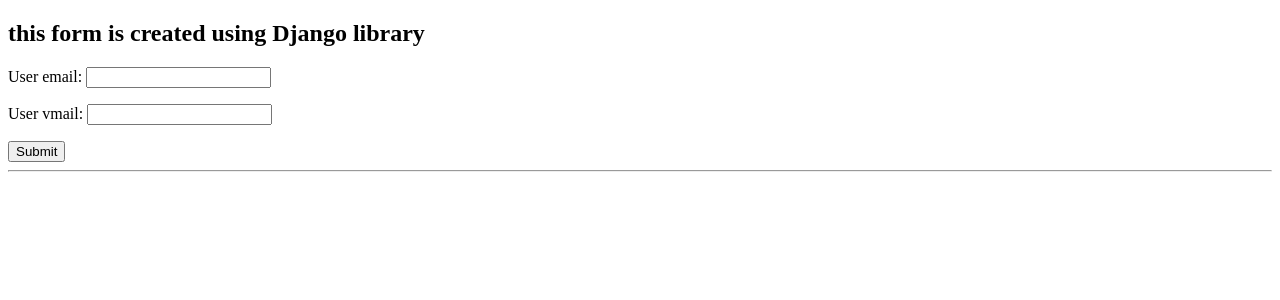
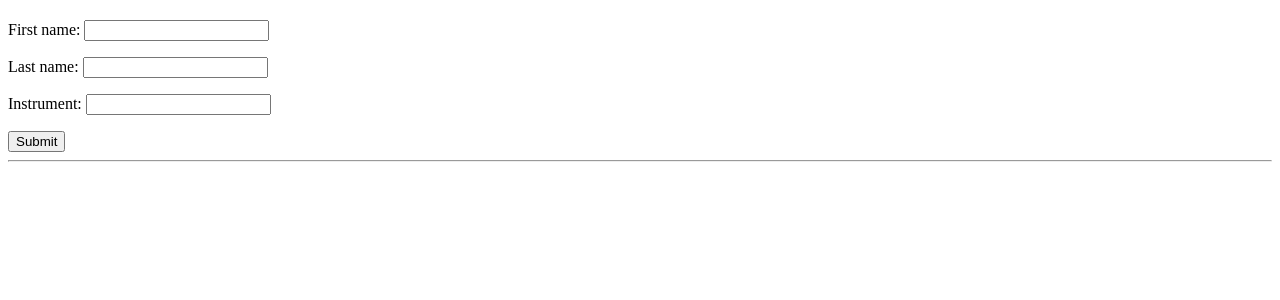
Before and after one commit to nahidkishore/Django-practice, a Django app: page /form/ in a window 1280 px wide. Shown: the top 300 px of the page. Run offline with Django 3.2, Linux system fonts and the light colour scheme.

Commit message:
Django Models forms

```diff
--- a/first_app/forms.py
+++ b/first_app/forms.py
@@ -1,24 +1,15 @@
 from django import forms
 from django.core import validators
+from first_app import models
 
 
 
+class  MusicianForm (forms.ModelForm):
 
-class user_form(forms.Form):
-  user_email= forms.EmailField()
-  user_vmail= forms.EmailField()
+  class Meta:
+    model = models.Musician
+    fields = "__all__"
 
+    # jodi specific kono kicho bad dite chai, tahole  exclude use korbo.....    exclude =['first_name]
 
-
-
-
-
-  def clean(self):
-    all_cleaned_data = super().clean()
-
-    user_email = all_cleaned_data['user_email']
-    user_vmail =all_cleaned_data ['user_vmail']
-
-
-    if user_email != user_vmail:
-      raise forms.ValidationError(" Fields donot Match !!")
+    # r jodi specific koyeta form rakhte chai, tahole fields use korbo....    fields= (' first_name', 'last_name')
--- a/first_app/views.py
+++ b/first_app/views.py
@@ -15,19 +15,17 @@
 
 
 def form (request):
-  new_form= forms.user_form()
-  diction={ 'test_form': new_form, 'heading1': 'this form is created using Django library'}
+  new_form= forms.MusicianForm()
 
   if request.method == 'POST':
-    new_form=forms.user_form(request.POST)
-    diction.update({'test_form': new_form})
+    new_form=forms.MusicianForm(request.POST)
+
+
+    if new_form.is_valid():
+      new_form.save(commit=True)
+      return index(request)
 
 
 
-    if new_form.is_valid():
-      diction.update({'field':'Fields Match !!'})
-
-      diction.update({'form_submitted':'Yes'})
-
-
+  diction ={'test_form': new_form, 'heading_1':'Add new Musician'}
   return render(request, 'first_app/form.html', context=diction)
--- a/templates/first_app/form.html
+++ b/templates/first_app/form.html
@@ -16,12 +16,7 @@
     <input type="submit" name="submit" value="Submit">
   </form>
   <hr>
-  {% if form_submitted %}
 
-  <p> Field : {{field}} </p>
-
-
-  {% endif %}
 
 </body>
 </html>
--- a/templates/first_app/index.html
+++ b/templates/first_app/index.html
@@ -9,6 +9,7 @@
 </head>
 <body>
   <h1>{{text_1 }}</h1>
+  <a href="/form/">Add New</a>
 
   <table border="1">
     <tr>
```
Also changed, not shown: db.sqlite3.
